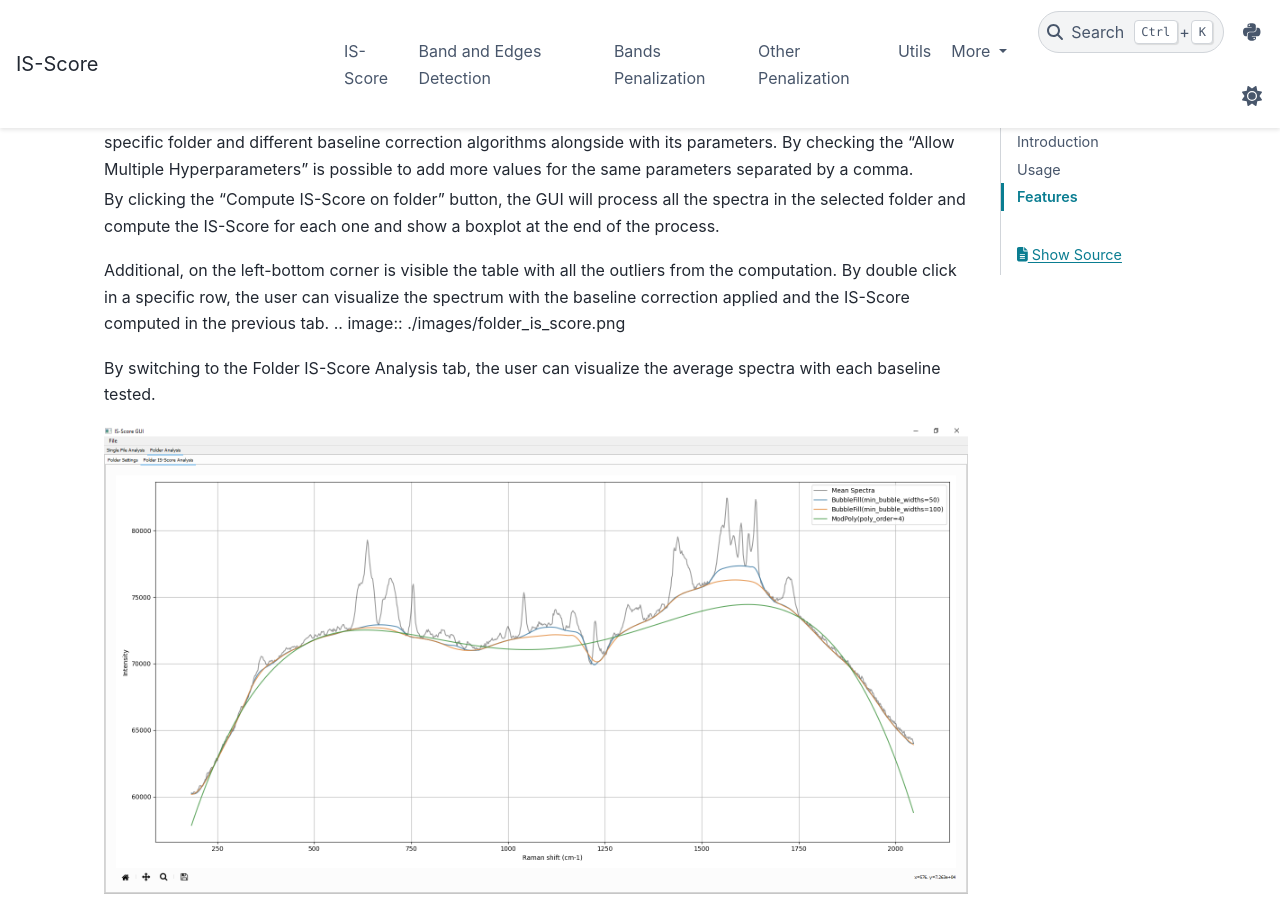
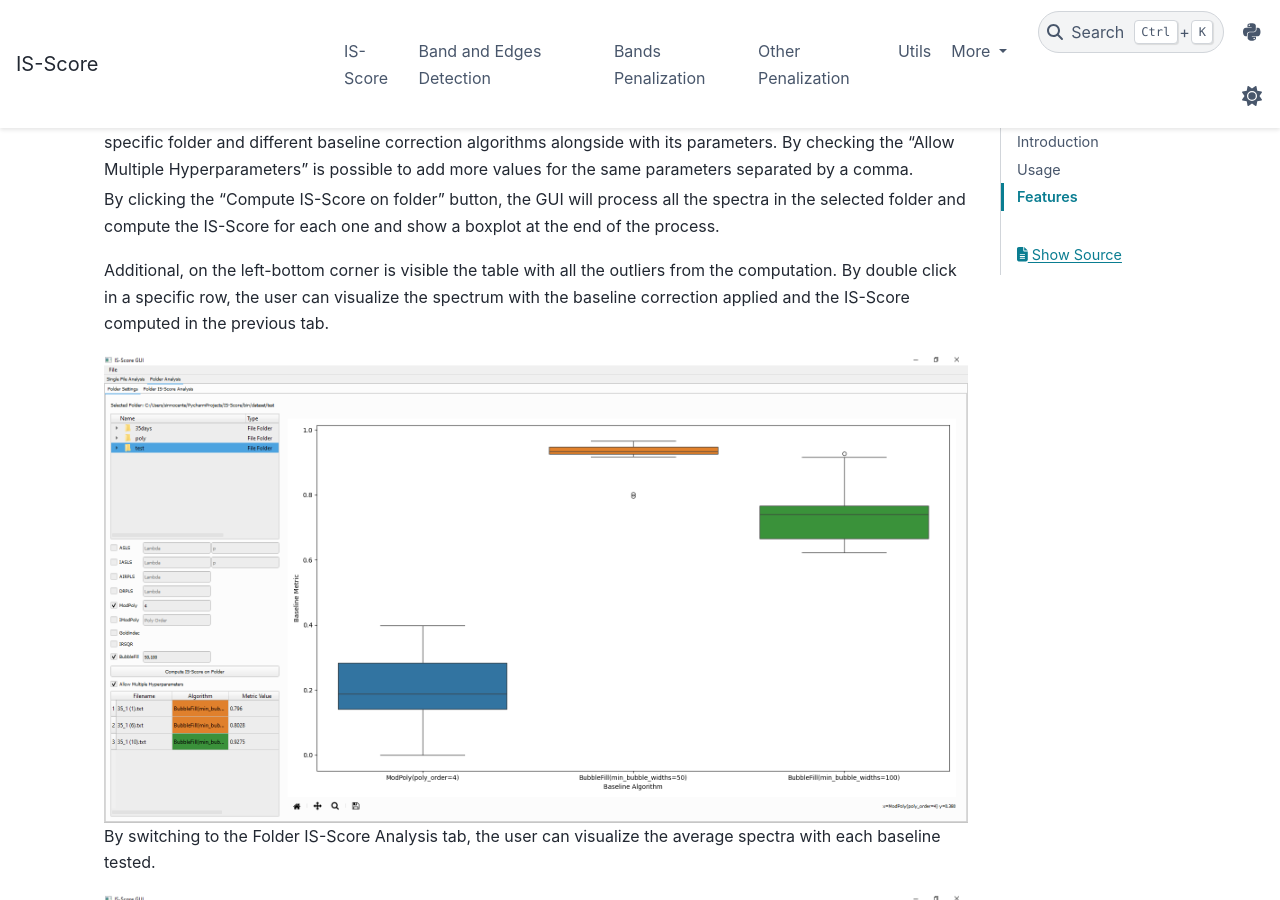
Before and after one commit to InnocenteSimone/IS-Score, a Sphinx documentation site: the page built from doc/IS-Score-GUI.rst, in a window 1280 px wide and 900 px high, scrolled down 4109 px. Built offline with Sphinx 7.4.7 and the PyData theme 0.15.4, drawn with Linux system fonts in a browser that asks for light colours.

Commit message:
Fix documentation

```diff
--- a/doc/IS-Score-GUI.rst
+++ b/doc/IS-Score-GUI.rst
@@ -81,7 +81,8 @@ Features
   By clicking the "Compute IS-Score on folder" button, the GUI will process all the spectra in the selected folder and compute the IS-Score for each one and show a boxplot at the end of the process.
 
   Additional, on the left-bottom corner is visible the table with all the outliers from the computation. By double click in a specific row, the user can visualize the spectrum with the baseline correction applied and the IS-Score computed in the previous tab.
-  .. image:: ./images/folder_is_score.png
+
+  .. image:: ./images/is_score_on_folder.png
 
   By switching to the Folder IS-Score Analysis tab, the user can visualize the average spectra with each baseline tested.
 
--- a/doc/conf.py
+++ b/doc/conf.py
@@ -8,7 +8,7 @@
 import os
 import sys
 
-sys.path.insert(0, os.path.abspath('../..'))
+sys.path.insert(0, os.path.abspath('..'))
 
 project = 'IS-Score'
 copyright = '2025, Simone Innocente'
```
Also changed, not shown: doc/images/folder_is_score.png (deleted), doc/images/is_score_on_folder.png (added), 1 other file.
